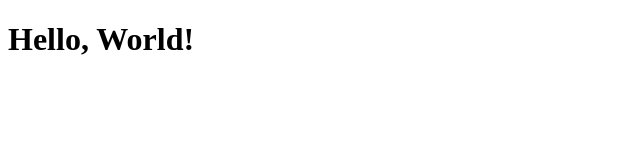
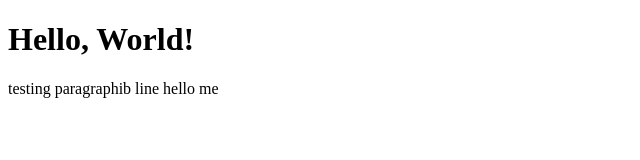
Before and after one commit to dataneer/dataneer.github.io, a plain HTML site: page index.html in a window 1280 px wide. Shown: the whole page, without its empty margins (0-640 px from the left). Drawn offline with Linux system fonts and the light colour scheme.

Commit message:
Update index.html
Testing <p>

```diff
--- a/index.html
+++ b/index.html
@@ -5,5 +5,6 @@
 </head>
 <body>
 <h1>Hello, World!</h1>
+<p>testing paragraphib line hello me</p>
 </body>
 </html>
```
